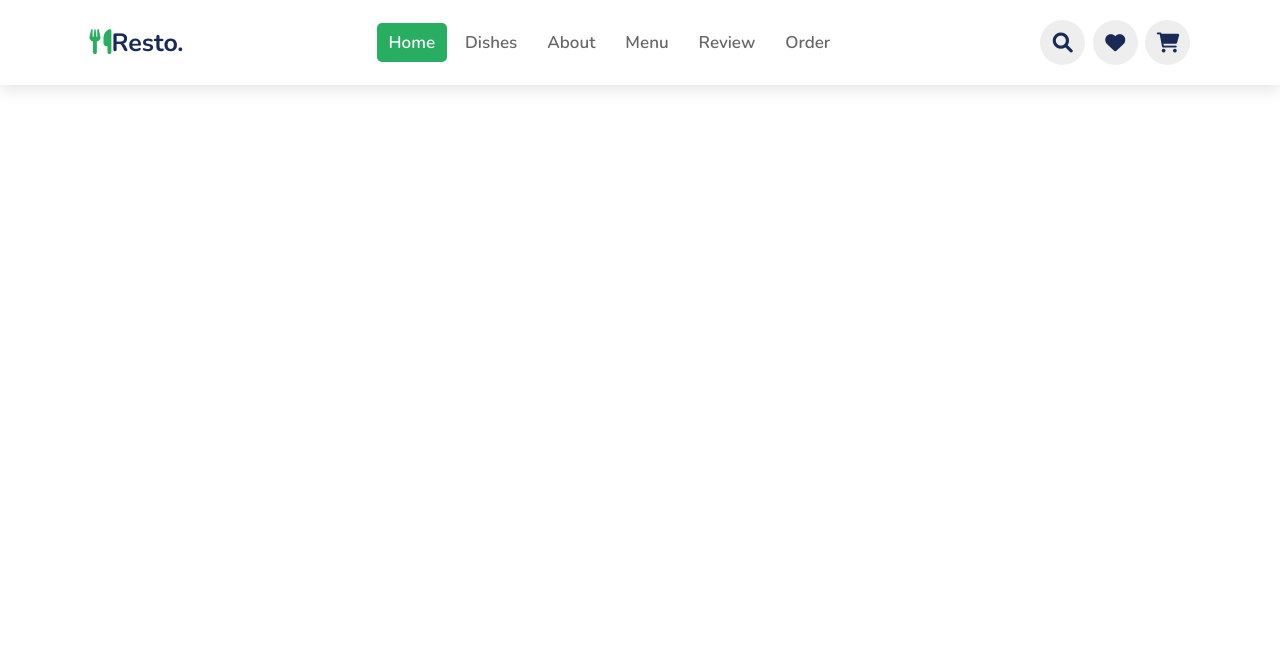
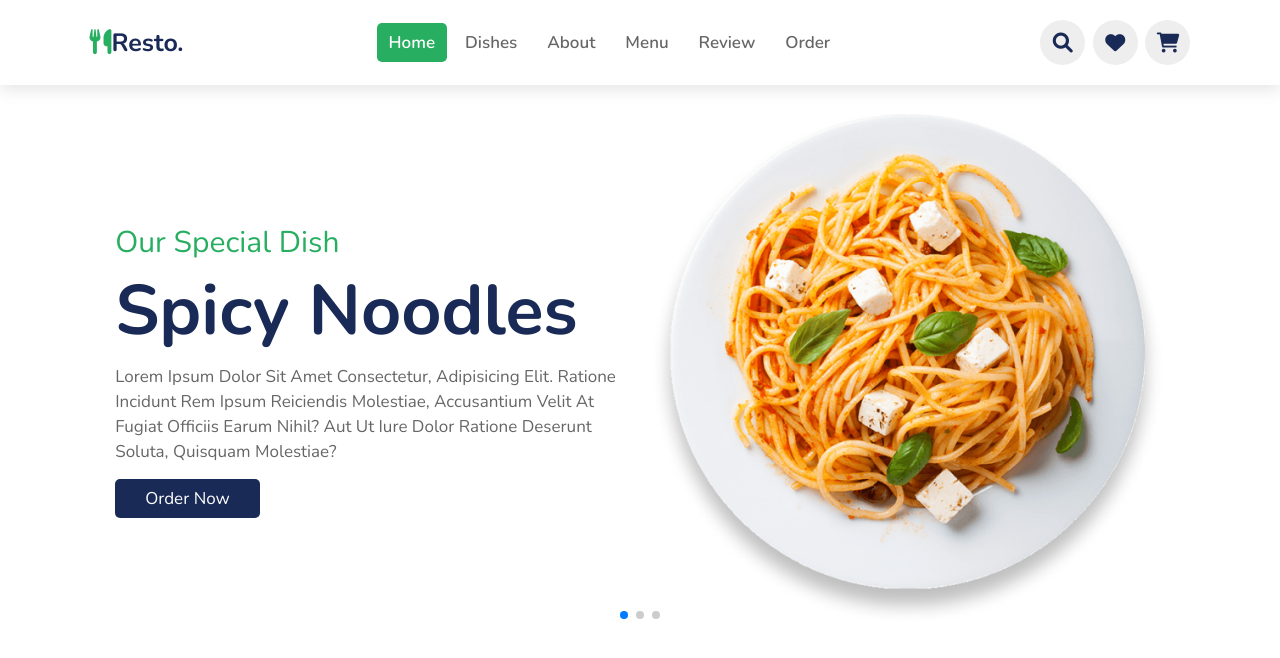
Before and after one commit to Allanlima123/restaurante-web-site, a plain HTML site: page index.html in a window 1280 px wide. Drawn offline with nearby package versions, Linux system fonts and the light colour scheme.

Commit message:
criando a seção home

```diff
--- a/index.html
+++ b/index.html
@@ -5,9 +5,13 @@
     <meta http-equiv="X-UA-Compatible" content="IE=edge">
     <meta name="viewport" content="width=device-width, initial-scale=1.0">
 
+    <!--Links css-->
     <link rel="stylesheet" href="src/estilo/style.css">
     <link rel="stylesheet" href="src/global/global.css">
     <link rel="stylesheet" href="src/reset/rest.css">
+
+    <!--Link javascript-->
+    <link rel="stylesheet" href="https://unpkg.com/swiper@7/swiper-bundle.min.css"/>
 
     <title>Food website</title>
 </head>
@@ -54,10 +58,65 @@
         <i class="fas fa-times" id="close"></i>
     </form>
 
-    <!--parei em 21:57-->
+    <section class="home" id="home">
+
+        <div class="home-slider swiper">
+
+            <div class="swiper-wrapper wrapper">
+
+                <div class="swiper-slide slider">
+                    <div class="content">
+                        <span>our special dish</span>
+                        <h3>spicy noodles</h3>
+                        <p>Lorem ipsum dolor sit amet consectetur, adipisicing elit. Ratione incidunt rem ipsum reiciendis molestiae, accusantium velit at fugiat officiis earum nihil? Aut ut iure dolor ratione deserunt soluta, quisquam molestiae?</p>
+                        <a href="#" class="btn">Order now</a>
+                    </div>
+
+                    <div class="image">
+                        <img src="imagens/home-img-1.png" alt="Prato Macarrao">
+                    </div>
+                </div>
+
+                <div class="swiper-slide slider">
+
+                    <div class="content">
+                        <span>our special dish</span>
+                        <h3>Fried Chicken</h3>
+                        <p>Lorem ipsum dolor sit amet consectetur, adipisicing elit. Ratione incidunt rem ipsum reiciendis molestiae, accusantium velit at fugiat officiis earum nihil? Aut ut iure dolor ratione deserunt soluta, quisquam molestiae?</p>
+                        <a href="#" class="btn">Order now</a>
+                    </div>
+
+                    <div class="image">
+                        <img src="imagens/home-img-2.png" alt="Prato Galeto assado">
+                    </div>
+                </div>
+
+                <div class="swiper-slide slider">
+                    <div class="content">
+                        <span>our special dish</span>
+                        <h3>hot pizza</h3>
+                        <p>Lorem ipsum dolor sit amet consectetur, adipisicing elit. Ratione incidunt rem ipsum reiciendis molestiae, accusantium velit at fugiat officiis earum nihil? Aut ut iure dolor ratione deserunt soluta, quisquam molestiae?</p>
+                        <a href="#" class="btn">Order now</a>
+                    </div>
+
+                    <div class="image">
+                        <img src="imagens/home-img-3.png" alt="Prato Pizza">
+                    </div>
+                </div>
+
+            </div>
+
+            <div class="swiper-pagination"></div>
+
+        </div>
+
+    </section>
 
 
 
+
+    <script src="https://unpkg.com/swiper/swiper-bundle.min.js"></script>
+    <script src="https://unpkg.com/swiper@7/swiper-bundle.min.js"></script>
     <script src="src/js/script.js"></script>
 </body>
 </html>
--- a/src/estilo/style.css
+++ b/src/estilo/style.css
@@ -127,3 +127,45 @@
     right: 3rem;
     font-size: 4rem;
 }
+
+.home .home-slider .slider{
+    display: flex;
+    align-items: center;
+    justify-content: center;
+    flex-wrap: wrap;
+    gap: 2rem;
+    padding-top: 9rem;
+}
+
+.home .home-slider .slider .content{
+    flex: 1 1 45rem;
+}
+
+.home .home-slider .slider .content span{
+    color: var(--cor-verde);
+    font-size: 3rem;
+}
+
+.home .home-slider .slider .content h3{
+    color: var(--cor-preta);
+    font-size: 7rem;
+}
+
+.home .home-slider .slider .content p{
+    color: var(--light-cor);
+    font-size: 1.7rem;
+    padding: .5rem 0;
+    line-height: 2.5rem;
+}
+
+.home .home-slider .slider .image{
+    flex: 1 1 45rem;
+}
+
+.home .home-slider .slider .image img{
+    width: 100%;
+}
+
+.swiper-pagination-bullet-active{
+    background: var(--cor-verde);
+}
--- a/src/global/global.css
+++ b/src/global/global.css
@@ -23,6 +23,42 @@ html{
     scroll-padding-top: 5.5rem;
 }
 
+section,
+footer{
+    padding: 2rem 9%;
+}
+
+section:nth-child(even){
+    background: #eee;
+}
+
+
+.btn{
+    margin-top: 1rem;
+    display: inline-block;
+    background: var(--cor-preta);
+    color: var(--cor-branca);
+    padding: .8rem 3rem;
+    border-radius: .5rem;
+    font-size: 1.7rem;
+    cursor: pointer;
+}
+
+.btn:hover{
+    background: var(--cor-verde);
+    transform: scale(1.06);
+    letter-spacing: 1px;
+}
+
+
+
+
+
+
+
+
+
+
 @media(max-width:991px){
     html{
         font-size: 55%;
@@ -30,6 +66,10 @@ html{
 
     .cabecalho{
         padding: 1rem 2rem;
+    }
+
+    section{
+        padding: 2rem;
     }
 }
 
@@ -75,6 +115,10 @@ html{
         width: 90%;
         margin: 0 1rem;
     }
+
+    .home .home-slider .slider .content h3{
+        font-size: 3rem;
+    }
 }
 
 @media(max-width:425px){
--- a/src/js/script.js
+++ b/src/js/script.js
@@ -20,3 +20,19 @@ document.querySelector('#search-icon').onclick = () =>{
 document.querySelector('#close').onclick = () =>{
     document.querySelector('#search-form').classList.remove('active');
 }
+
+
+
+var swiper = new Swiper(".home-slider", {
+    spaceBetween: 30,
+    centeredSlides: true,
+    autoplay: {
+      delay: 7500,
+      disableOnInteraction: false,
+    },
+    pagination: {
+      el: ".swiper-pagination",
+      clickable: true,
+    },
+    loop:true,
+  });
```
